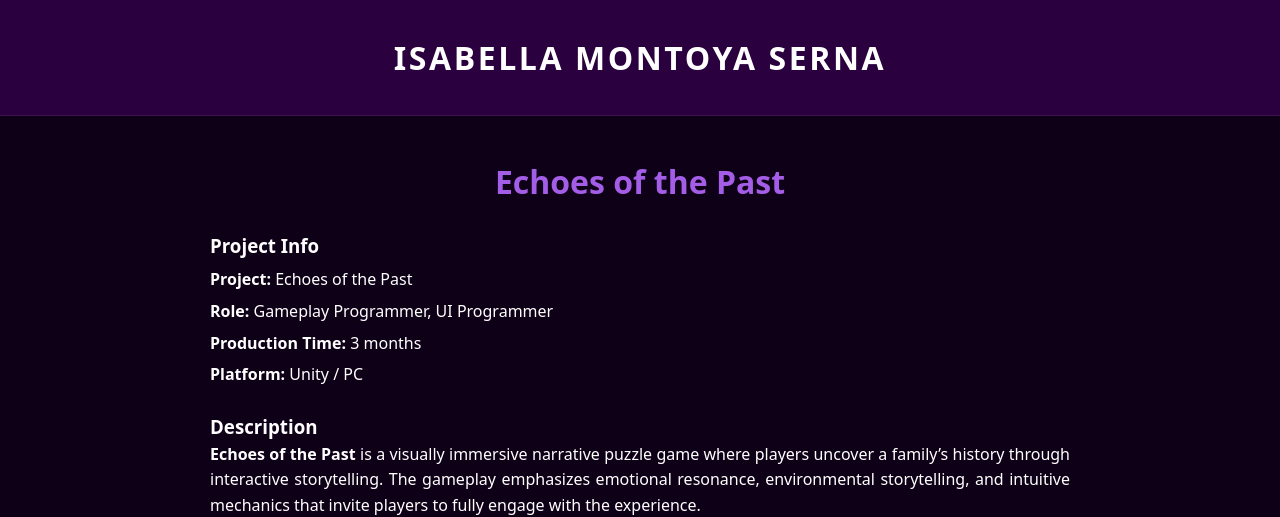
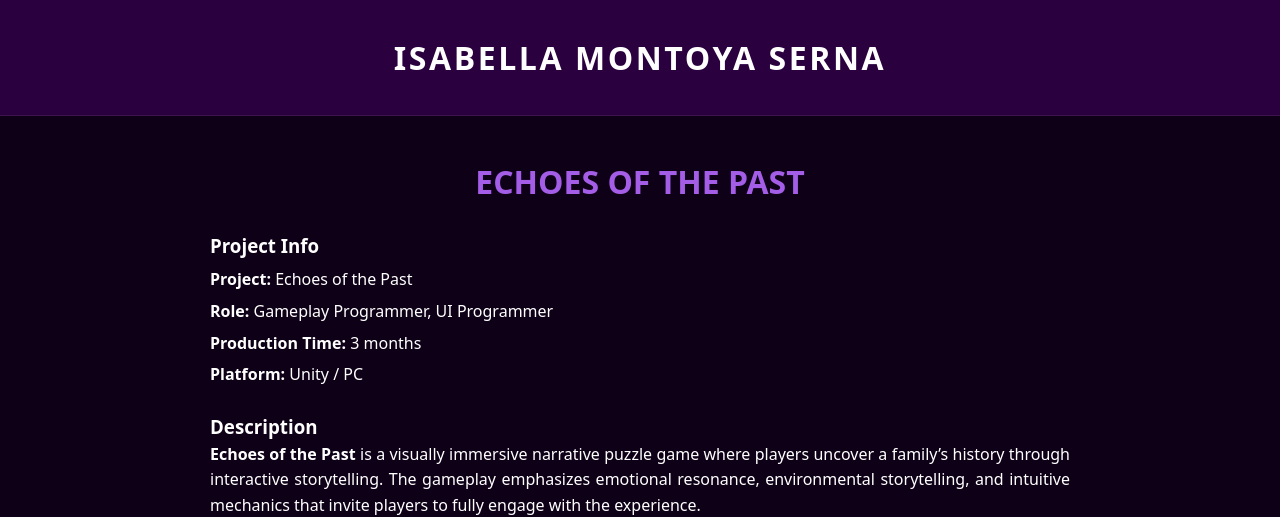
Before and after one commit to IssaMs46/Portfolio, a plain HTML site: page proyectosPag/echoes.html in a window 1280 px wide. Shown: the top 517 px of the page. Drawn offline with Linux system fonts and the light colour scheme.

Commit message:
cambio titulo

```diff
--- a/proyectosPag/echoes.html
+++ b/proyectosPag/echoes.html
@@ -12,7 +12,7 @@
   </header>
 
   <main class="project-detail">
-    <h2>Echoes of the Past</h2>
+    <h2>ECHOES OF THE PAST</h2>
 
     <!-- Info técnica -->
     <section class="project-info">
```
